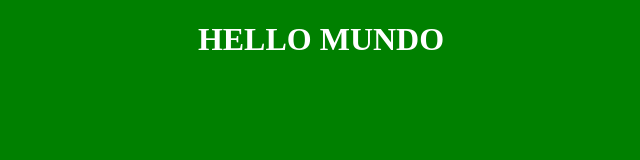
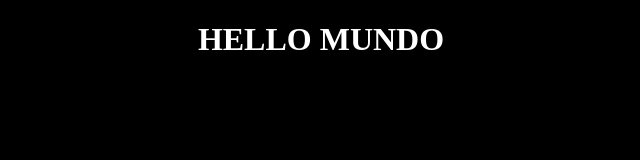
Before and after one commit to rogerdrago/essai, a plain HTML site: page index.html in a window 1280 px wide. Shown: the whole page, without its empty margins (319-959 px from the left). Drawn offline with Linux system fonts and the light colour scheme.

Commit message:
second comment

```diff
--- a/index.html
+++ b/index.html
@@ -5,7 +5,7 @@
 	<meta name="viewport" content="width=device-width, initial-scale=1.0">
 	<title>Document</title>
 </head>
-<body style="background: green;">
+<body style="background: black;">
 	<h1 style="text-align: center; color: white;">HELLO MUNDO</h1>
 
 </body>
```
